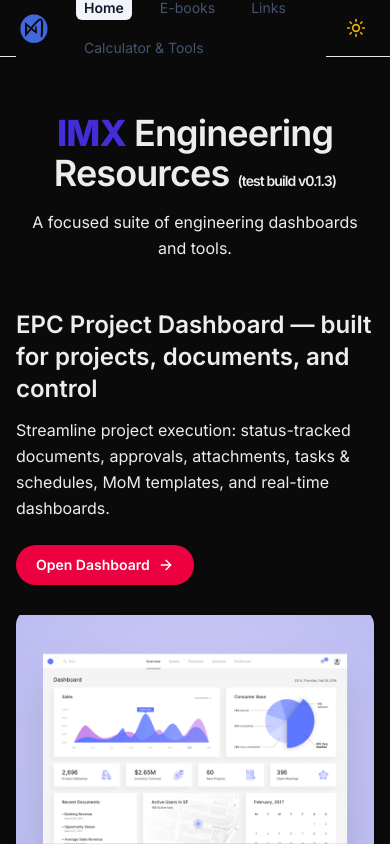
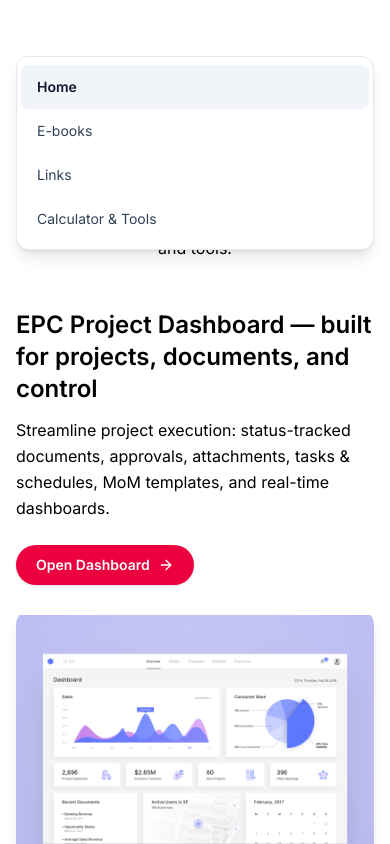
Before and after one commit to raflyrayhan/imx-calc, a Next.js app: page / in a window 390 px wide. Both pictures are taken after a click on the button "Open menu". Shown: the top 844 px of the page. Built offline with nearby package versions, Linux system fonts and the light colour scheme.

Commit message:
mobile compatibility

```diff
--- /dev/null
+++ b/app/ForceLightMode.tsx
@@ -0,0 +1,16 @@
+"use client";
+
+import { useEffect } from "react";
+
+/** Ensures the app always uses light mode on mount. */
+export default function ForceLightMode() {
+  useEffect(() => {
+    // Remove any existing dark class & stored preference
+    document.documentElement.classList.remove("dark");
+    try {
+      localStorage.removeItem("theme");
+    } catch {}
+  }, []);
+
+  return null;
+}
--- a/app/layout.tsx
+++ b/app/layout.tsx
@@ -13,7 +13,17 @@ export const metadata = {
 export default function RootLayout({ children }: { children: React.ReactNode }) {
   return (
     <html lang="en" suppressHydrationWarning>
-      <body className={`${inter.className}`}>
+      <head>
+        {/* Force light color scheme for form controls/scrollbars */}
+        <meta name="color-scheme" content="light" />
+        {/* Remove any persisted dark mode before hydration (prevents flash) */}
+        <script
+          dangerouslySetInnerHTML={{
+            __html: `try{document.documentElement.classList.remove('dark');localStorage.removeItem('theme');}catch(e){}`,
+          }}
+        />
+      </head>
+      <body className={`${inter.className} bg-white text-slate-900`}>
         <Navbar />
         {children}
       </body>
--- a/components/Breadcrumb.tsx
+++ b/components/Breadcrumb.tsx
@@ -2,81 +2,141 @@
 
 import Link from "next/link";
 import Image from "next/image";
-import { useEffect, useState } from "react";
 import { usePathname } from "next/navigation";
-import { Moon, Sun } from "lucide-react";
+import { useEffect, useRef, useState } from "react";
+import { Menu, X } from "lucide-react";
 
 const NAV = [
   { label: "Home", href: "/" },
   { label: "E-books", href: "/ebook" },
   { label: "Links", href: "/links" },
-  { label: "Calculator & Tools", href: "/tools" }, // consolidated
+  { label: "Calculator & Tools", href: "/tools" },
 ];
 
 export default function Navbar() {
   const pathname = usePathname() || "/";
-  const [darkMode, setDarkMode] = useState(false);
   const [mounted, setMounted] = useState(false);
+  const [open, setOpen] = useState(false);
+  const panelRef = useRef<HTMLDivElement | null>(null);
 
-  // Mount flag prevents SSR/CSR mismatches for theme + active states
+  // Prevent hydration mismatch for active states
+  useEffect(() => setMounted(true), []);
+
+  // Close the mobile menu on route change
   useEffect(() => {
-    setMounted(true);
-    const saved = typeof window !== "undefined" ? localStorage.getItem("theme") : null;
-    const prefers =
-      typeof window !== "undefined" &&
-      window.matchMedia &&
-      window.matchMedia("(prefers-color-scheme: dark)").matches;
+    if (!mounted) return;
+    setOpen(false);
+  }, [pathname, mounted]);
 
-    const startDark = saved ? saved === "dark" : !!prefers;
-    setDarkMode(startDark);
-    document.documentElement.classList.toggle("dark", startDark);
-  }, []);
+  // Lock body scroll when menu is open
+  useEffect(() => {
+    if (open) {
+      const prev = document.body.style.overflow;
+      document.body.style.overflow = "hidden";
+      return () => {
+        document.body.style.overflow = prev;
+      };
+    }
+  }, [open]);
 
-  const toggleDarkMode = () => {
-    setDarkMode((prev) => {
-      const next = !prev;
-      if (typeof window !== "undefined") {
-        localStorage.setItem("theme", next ? "dark" : "light");
-      }
-      document.documentElement.classList.toggle("dark", next);
-      return next;
-    });
-  };
+  // Click outside to close (mobile)
+  useEffect(() => {
+    function onDown(e: MouseEvent) {
+      if (!panelRef.current) return;
+      if (!panelRef.current.contains(e.target as Node)) setOpen(false);
+    }
+    if (open) document.addEventListener("mousedown", onDown);
+    return () => document.removeEventListener("mousedown", onDown);
+  }, [open]);
 
   const isActive = (href: string) =>
     href === "/" ? pathname === "/" : pathname.startsWith(href);
 
   return (
-    <header className="sticky top-0 z-40 bg-white/70 dark:bg-slate-900/60 backdrop-blur border-b border-slate-200 dark:border-slate-800">
+    <header className="sticky top-0 z-40 bg-white/80 backdrop-blur border-b border-slate-200">
       <div className="max-w-7xl mx-auto px-4">
         <div className="h-14 flex items-center justify-between gap-3">
-          {/* Left: Logo + Nav */}
+          {/* Left: Logo */}
           <div className="flex items-center min-w-0">
             <Link href="/" className="flex items-center gap-2 shrink-0" aria-label="Go to Home">
               <Image
-                src="/imx-logo-nb.png"        // ← replace with your logo path
+                src="/imx-logo-nb.png" // ← your logo path
                 alt="Brand logo"
-                width={32}
-                height={32}
+                width={36}
+                height={36}
                 priority
                 className="h-9 w-9 object-contain"
               />
             </Link>
+          </div>
 
-            <nav aria-label="Main navigation" className="ml-6">
-              <ul className="flex flex-wrap items-center gap-5 text-sm">
+          {/* Desktop nav */}
+          <nav aria-label="Main navigation" className="hidden md:block">
+            <ul className="flex items-center gap-6 text-sm">
+              {NAV.map((item) => {
+                const active = mounted && isActive(item.href);
+                return (
+                  <li key={item.href} className="shrink-0">
+                    <Link
+                      href={item.href}
+                      aria-current={active ? "page" : undefined}
+                      className={[
+                        "px-2 py-1 rounded-md transition",
+                        active
+                          ? "font-semibold text-slate-900 bg-slate-100"
+                          : "text-slate-600 hover:text-slate-900 hover:bg-slate-100/70",
+                      ].join(" ")}
+                    >
+                      {item.label}
+                    </Link>
+                  </li>
+                );
+              })}
+            </ul>
+          </nav>
+
+          {/* Mobile hamburger */}
+          <button
+            type="button"
+            className="md:hidden inline-flex items-center justify-center rounded-md p-2 hover:bg-slate-100 transition"
+            aria-label="Open menu"
+            aria-controls="mobile-menu"
+            aria-expanded={open}
+            onClick={() => setOpen((v) => !v)}
+          >
+            {open ? <X className="h-6 w-6" /> : <Menu className="h-6 w-6" />}
+          </button>
+        </div>
+      </div>
+
+      {/* Mobile overlay + panel */}
+      {open && (
+        <>
+          {/* Clickable overlay */}
+          <div
+            className="fixed inset-0 z-30 bg-black/20"
+            aria-hidden="true"
+            onClick={() => setOpen(false)}
+          />
+          {/* Panel */}
+          <div
+            ref={panelRef}
+            id="mobile-menu"
+            className="absolute inset-x-0 top-14 z-40 md:hidden"
+          >
+            <nav className="mx-4 rounded-xl border border-slate-200 bg-white shadow-lg">
+              <ul className="py-2">
                 {NAV.map((item) => {
                   const active = mounted && isActive(item.href);
                   return (
-                    <li key={item.href} className="shrink-0">
+                    <li key={item.href}>
                       <Link
                         href={item.href}
-                        aria-current={active ? "page" : undefined}
                         className={[
-                          "px-2 py-1 rounded-md transition",
+                          "block px-4 py-3 text-sm rounded-lg mx-1",
                           active
-                            ? "font-semibold text-slate-900 dark:text-white bg-slate-100 dark:bg-slate-800"
-                            : "text-slate-600 hover:text-slate-900 dark:text-slate-600 dark:hover:text-white hover:bg-slate-100/70 dark:hover:bg-slate-800/70",
+                            ? "font-semibold text-slate-900 bg-slate-100"
+                            : "text-slate-700 hover:bg-slate-100",
                         ].join(" ")}
                       >
                         {item.label}
@@ -87,21 +147,8 @@ export default function Navbar() {
               </ul>
             </nav>
           </div>
-
-          {/* Right: Theme toggle */}
-          <button
-            title="Toggle dark mode"
-            onClick={toggleDarkMode}
-            className="p-2 rounded-full hover:bg-slate-200 dark:hover:bg-slate-700 transition"
-          >
-            {mounted && (darkMode ? (
-              <Sun className="h-5 w-5 text-yellow-500" />
-            ) : (
-              <Moon className="h-5 w-5 text-slate-600" />
-            ))}
-          </button>
-        </div>
-      </div>
+        </>
+      )}
     </header>
   );
 }
```
